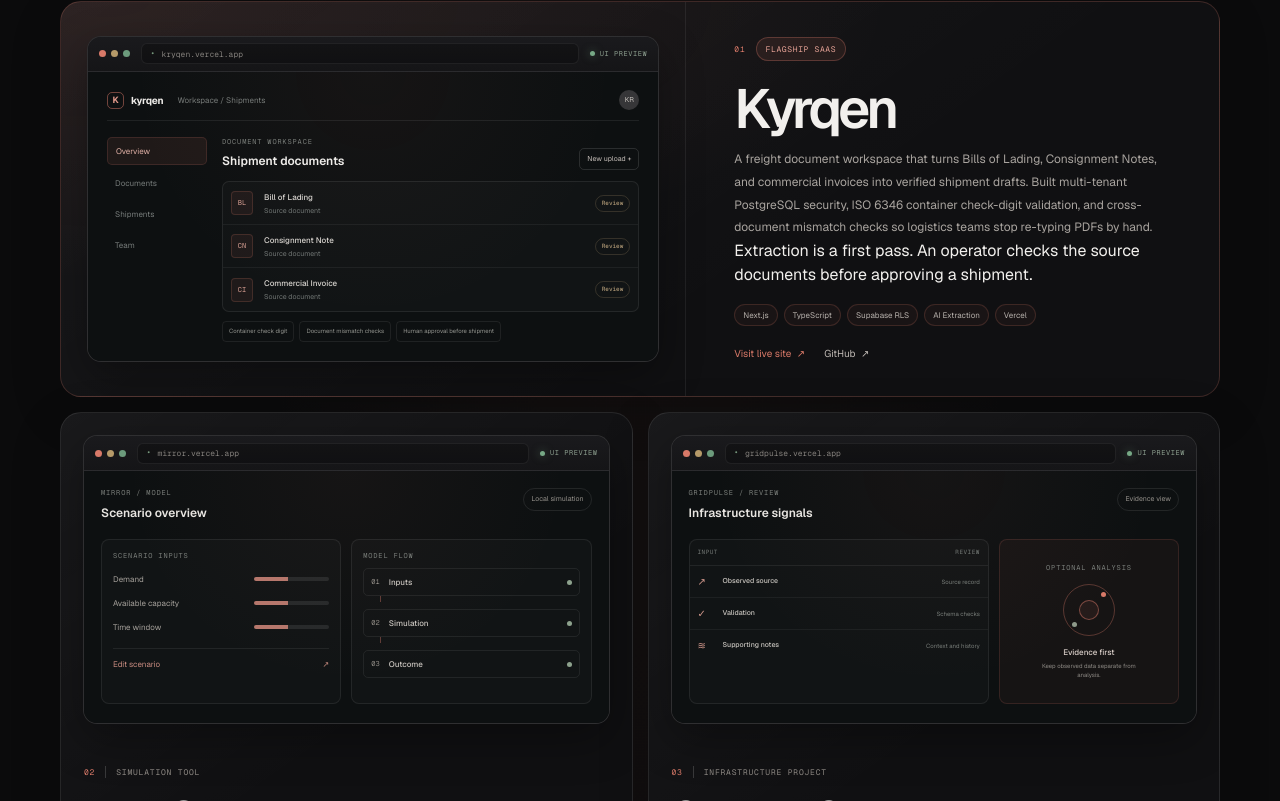
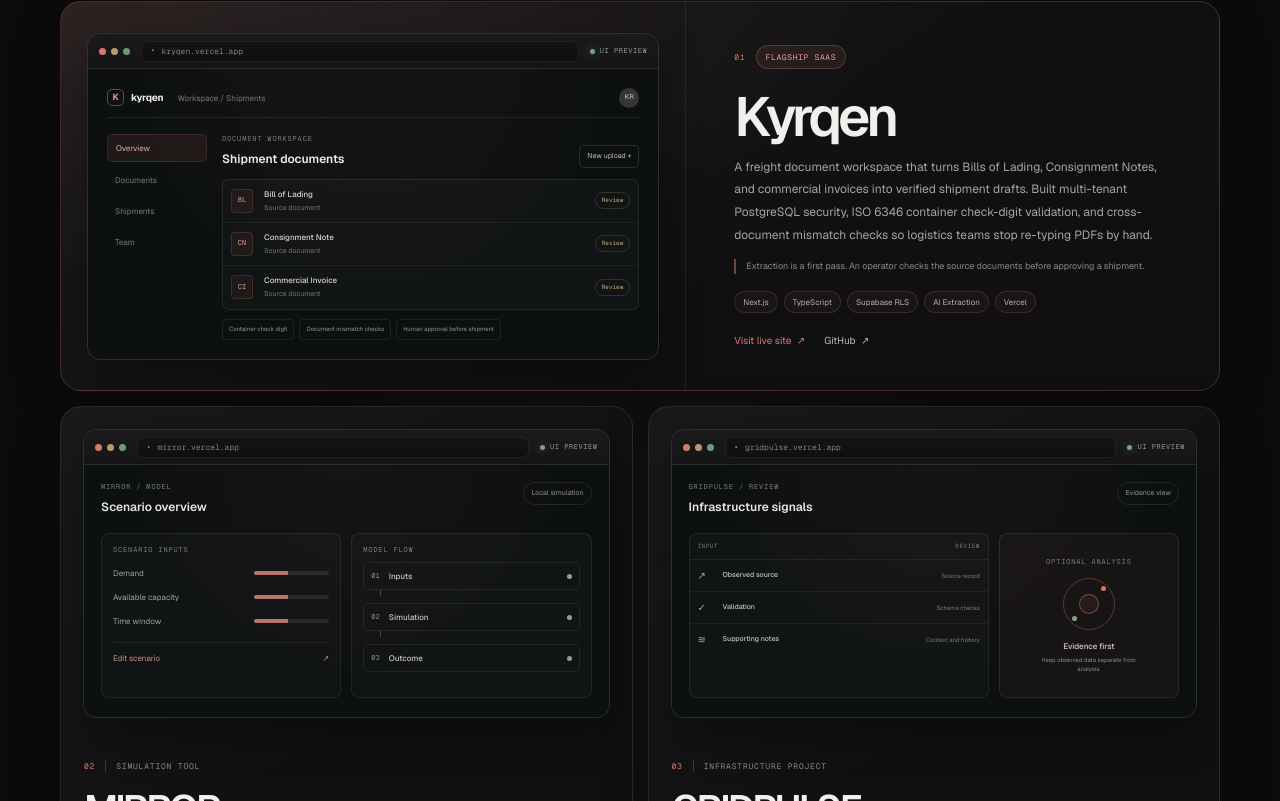
Before and after one commit to kogleshofficial-hub/koglesh-portfolio, a Next.js app: page / in a window 1280 px wide. Shown: the part 1006-1807 px from the top of the page. Built offline with nearby package versions, Linux system fonts and the light colour scheme.

Commit message:
Style Kyrqen human review note

```diff
--- a/app/globals.css
+++ b/app/globals.css
@@ -2055,3 +2055,13 @@ a:hover .external-arrow {
     animation-iteration-count: 1 !important;
   }
 }
+
+
+.project-review-note {
+  margin: 12px 0 0;
+  border-left: 2px solid rgba(216, 121, 104, 0.5);
+  padding-left: 10px;
+  color: #908982;
+  font-size: 9px;
+  line-height: 1.65;
+}
```
